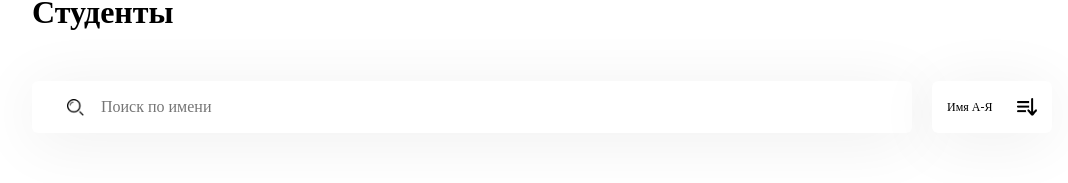
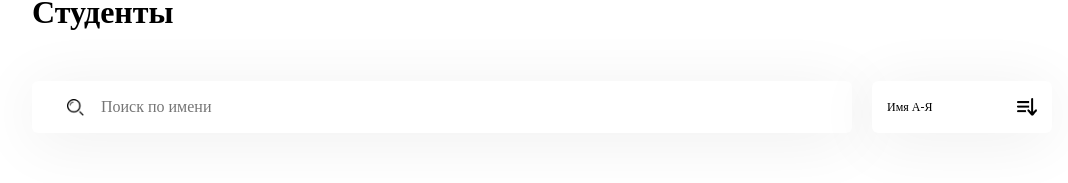
Before and after one commit to MathewNez/doubletapp-test, a React (Create React App) app: page / in a window 1280 px wide. Shown: the part 154-337 px from the top of the page, without its empty margins (98-1166 px from the left). Built offline with nearby package versions, Linux system fonts and the light colour scheme.

Commit message:
Improved styling for drop-down list

```diff
--- a/src/index.css
+++ b/src/index.css
@@ -97,6 +97,7 @@
   appearance:none;
   padding: 15px;
   display: flex;
+  min-width: 180px;
 
   /* White */
   background: #FFFFFF url("./drop-downList.png") no-repeat right;
```
